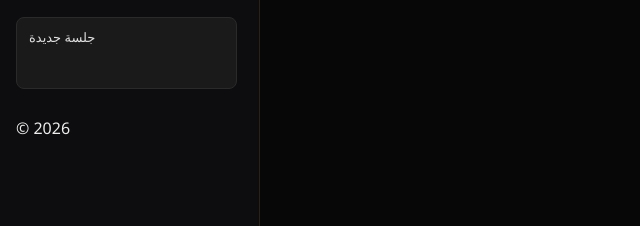
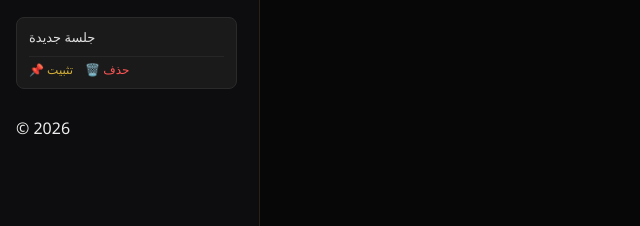
Before and after one commit to abdalhajzein-art/excel-warrior, a website: page index.html in a window 1280 px wide. Shown: the part 151-377 px from the top of the page, 0-640 px from the left. Drawn offline with Linux system fonts and the light colour scheme.

Commit message:
Add session-actions class for improved layout

```diff
--- a/style.css
+++ b/style.css
@@ -500,3 +500,9 @@ body {
   background: var(--accent-gold-hover);
   transform: scale(1.05);
 }
+
+.session-actions {
+    display: flex !important;
+    opacity: 1 !important;
+    visibility: visible !important;
+}
```
